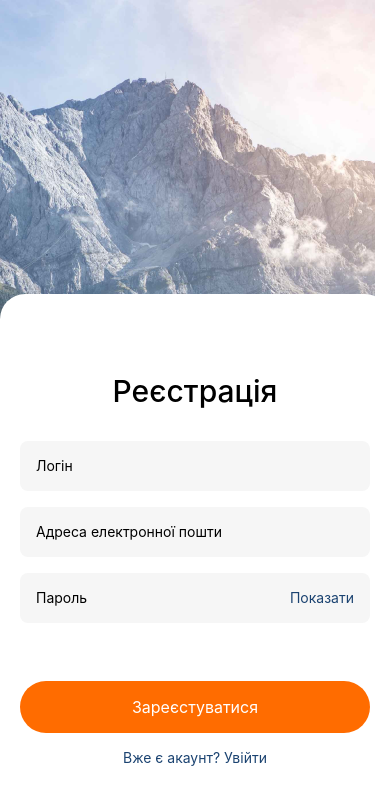
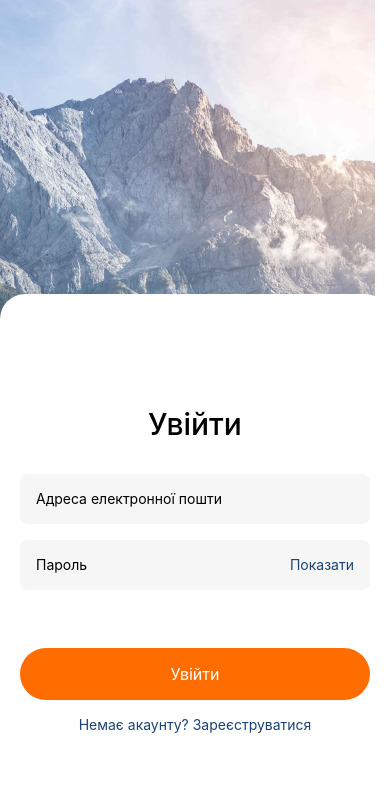
Before and after one commit to UkrainianUser/react-native-hw, a React Native app in the folder AwesomeProject/: screen / in a window 390 px wide. Shown: the top 804 px of the page. Built offline with nearby package versions, Linux system fonts and the light colour scheme.

Commit message:
add LoginScreen

```diff
--- a/AwesomeProject/App.jsx
+++ b/AwesomeProject/App.jsx
@@ -1,5 +1,6 @@
 import { ImageBackground, StyleSheet, View } from "react-native";
-import RegistrationScreen from "./Screens/RegistrationScreen";
+import LoginScreen from "./Screens/LoginScreen";
+// import RegistrationScreen from "./Screens/RegistrationScreen";
 
 export default function App() {
 	return (
@@ -9,7 +10,8 @@ export default function App() {
 			style={styles.imageBg}
 		>
 			<View style={styles.container}>
-				<RegistrationScreen />
+				{/* <RegistrationScreen /> */}
+				<LoginScreen />
 			</View>
 		</ImageBackground>
 	);
--- a/AwesomeProject/Screens/LoginScreen.jsx
+++ b/AwesomeProject/Screens/LoginScreen.jsx
@@ -0,0 +1,134 @@
+import { useState } from "react";
+import {
+	Keyboard,
+	KeyboardAvoidingView,
+	Platform,
+	StyleSheet,
+	Text,
+	TextInput,
+	TouchableOpacity,
+	TouchableWithoutFeedback,
+	View,
+} from "react-native";
+
+const onPressLogin = () => {
+	alert("press login button");
+};
+
+const LoginScreen = () => {
+	const [email, onChangeEmail] = useState("");
+	const [password, onChangePassword] = useState("");
+	const [showPassword, setShowPassword] = useState(false);
+
+	const togglePasswordVisibility = () => {
+		setShowPassword(!showPassword);
+	};
+
+	return (
+		<TouchableWithoutFeedback onPress={Keyboard.dismiss}>
+			<View style={styles.loginWrapper}>
+				<Text style={styles.title}>Увійти</Text>
+				<KeyboardAvoidingView
+					behavior={Platform.OS === "ios" ? "padding" : "height"}
+				>
+					<View style={styles.form}>
+						<TextInput
+							style={styles.input}
+							onChangeText={onChangeEmail}
+							value={email}
+							placeholder="Адреса електронної пошти"
+						/>
+						<View style={styles.passwordInputContainer}>
+							<TextInput
+								style={styles.passwordInput}
+								onChangeText={onChangePassword}
+								value={password}
+								placeholder="Пароль"
+								secureTextEntry={!showPassword}
+							/>
+							<TouchableOpacity
+								style={styles.showPasswordButton}
+								onPress={togglePasswordVisibility}
+							>
+								<Text style={styles.showPasswordText}>
+									{showPassword ? "Приховати" : "Показати"}
+								</Text>
+							</TouchableOpacity>
+						</View>
+						<TouchableOpacity onPress={onPressLogin}>
+							<View style={styles.btn}>
+								<Text style={styles.btnText}>Увійти</Text>
+							</View>
+						</TouchableOpacity>
+						<Text style={styles.textLink}>Немає акаунту? Зареєструватися</Text>
+					</View>
+				</KeyboardAvoidingView>
+			</View>
+		</TouchableWithoutFeedback>
+	);
+};
+
+export default LoginScreen;
+
+const styles = StyleSheet.create({
+	loginWrapper: {
+		backgroundColor: "#ffffff",
+		height: 550,
+		justifyContent: "center",
+		alignItems: "center",
+		borderTopLeftRadius: 25,
+		borderTopRightRadius: 25,
+	},
+	title: {
+		fontWeight: 500,
+		fontSize: 30,
+		marginBottom: 32,
+	},
+	form: {
+		display: "flex",
+		flexDirection: "column",
+		gap: 16,
+	},
+	input: {
+		backgroundColor: "#f6f6f6",
+		height: 50,
+		width: 350,
+		borderRadius: 8,
+		padding: 16,
+	},
+	passwordInputContainer: {
+		position: "relative",
+		marginBottom: 42,
+	},
+	passwordInput: {
+		backgroundColor: "#f6f6f6",
+		height: 50,
+		width: 350,
+		borderRadius: 8,
+		padding: 16,
+		paddingRight: 60,
+	},
+	showPasswordButton: {
+		position: "absolute",
+		top: 16,
+		right: 16,
+	},
+	showPasswordText: {
+		color: "#1b4371",
+	},
+	btn: {
+		height: 52,
+		backgroundColor: "#ff6c00",
+		borderRadius: 100,
+	},
+	btnText: {
+		color: "#ffffff",
+		textAlign: "center",
+		fontSize: 16,
+		padding: 16,
+	},
+	textLink: {
+		textAlign: "center",
+		color: "#1b4371",
+	},
+});
--- a/AwesomeProject/Screens/RegistrationScreen.jsx
+++ b/AwesomeProject/Screens/RegistrationScreen.jsx
@@ -1,9 +1,13 @@
 import { useState } from "react";
 import {
+	Keyboard,
+	KeyboardAvoidingView,
+	Platform,
 	StyleSheet,
 	Text,
 	TextInput,
 	TouchableOpacity,
+	TouchableWithoutFeedback,
 	View,
 } from "react-native";
 
@@ -22,8 +26,12 @@ const RegistrationScreen = () => {
 	};
 
 	return (
+		<TouchableWithoutFeedback onPress={Keyboard.dismiss}>
 			<View style={styles.registrationWrapper}>
 				<Text style={styles.title}>Реєстрація</Text>
+				<KeyboardAvoidingView
+					behavior={Platform.OS === "ios" ? "padding" : "height"}
+				>
 					<View style={styles.form}>
 						<TextInput
 							style={styles.input}
@@ -61,7 +69,9 @@ const RegistrationScreen = () => {
 						</TouchableOpacity>
 						<Text style={styles.textLink}>Вже є акаунт? Увійти</Text>
 					</View>
+				</KeyboardAvoidingView>
 			</View>
+		</TouchableWithoutFeedback>
 	);
 };
 
--- /dev/null
+++ b/package.json
@@ -0,0 +1,5 @@
+{
+  "dependencies": {
+    "react-native-keyboard-aware-scroll-view": "^0.9.5"
+  }
+}
```
Also changed, not shown: 2 other files (tests, documents, lock files or other folders). Lines whose indentation alone changed are shown as unchanged.
